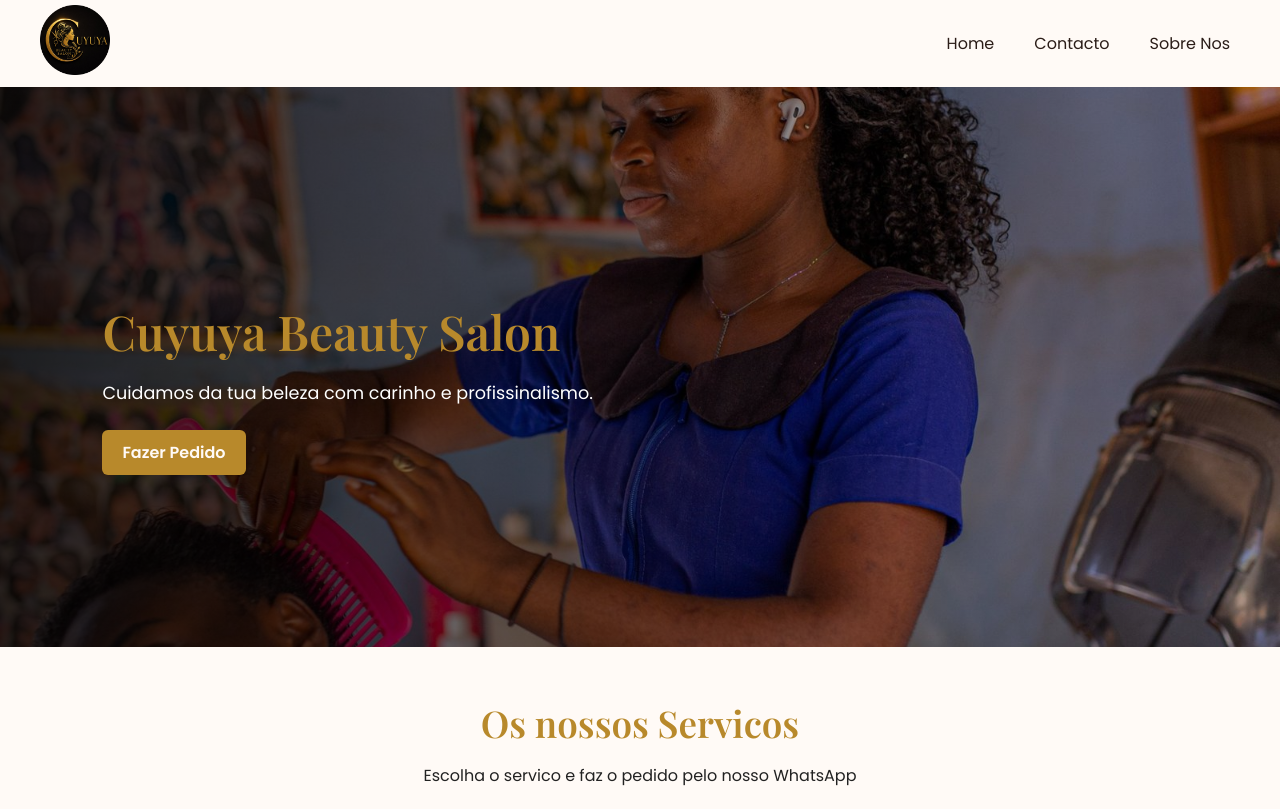
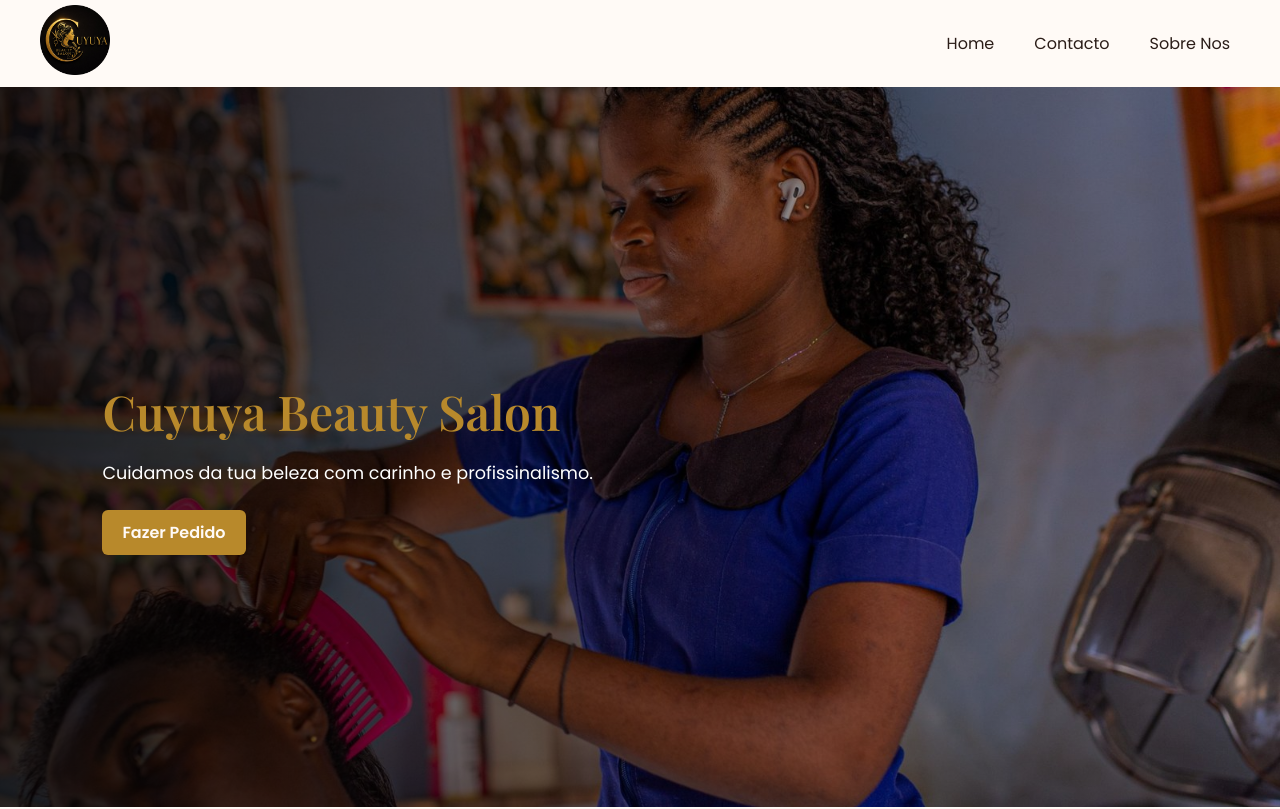
Before and after one commit to cheltonfarranguana91-pixel/Electric, a React (Vite) app: page / in a window 1280 px wide. Shown: the top 809 px of the page. Built offline with nearby package versions, Linux system fonts and the light colour scheme.

Commit message:
version 1.3

```diff
--- a/src/Componentes/Hero/Hero.css
+++ b/src/Componentes/Hero/Hero.css
@@ -1,5 +1,6 @@
 .hero {
-  min-height: 70vh;
+  min-height: 90vh;
+  max-width: 100vw;
   display: flex;
   align-items: center;
   padding: 0 8%;
```
